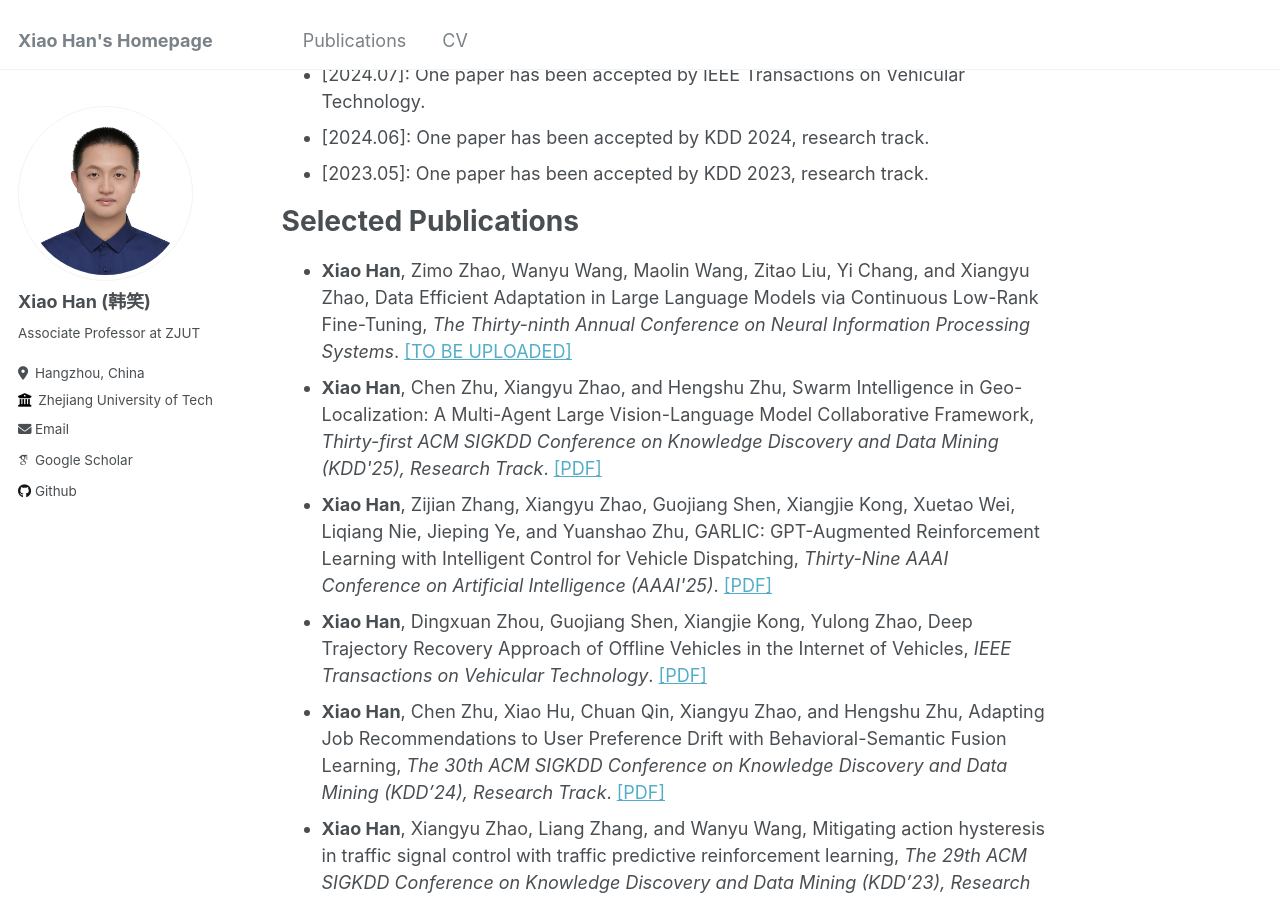
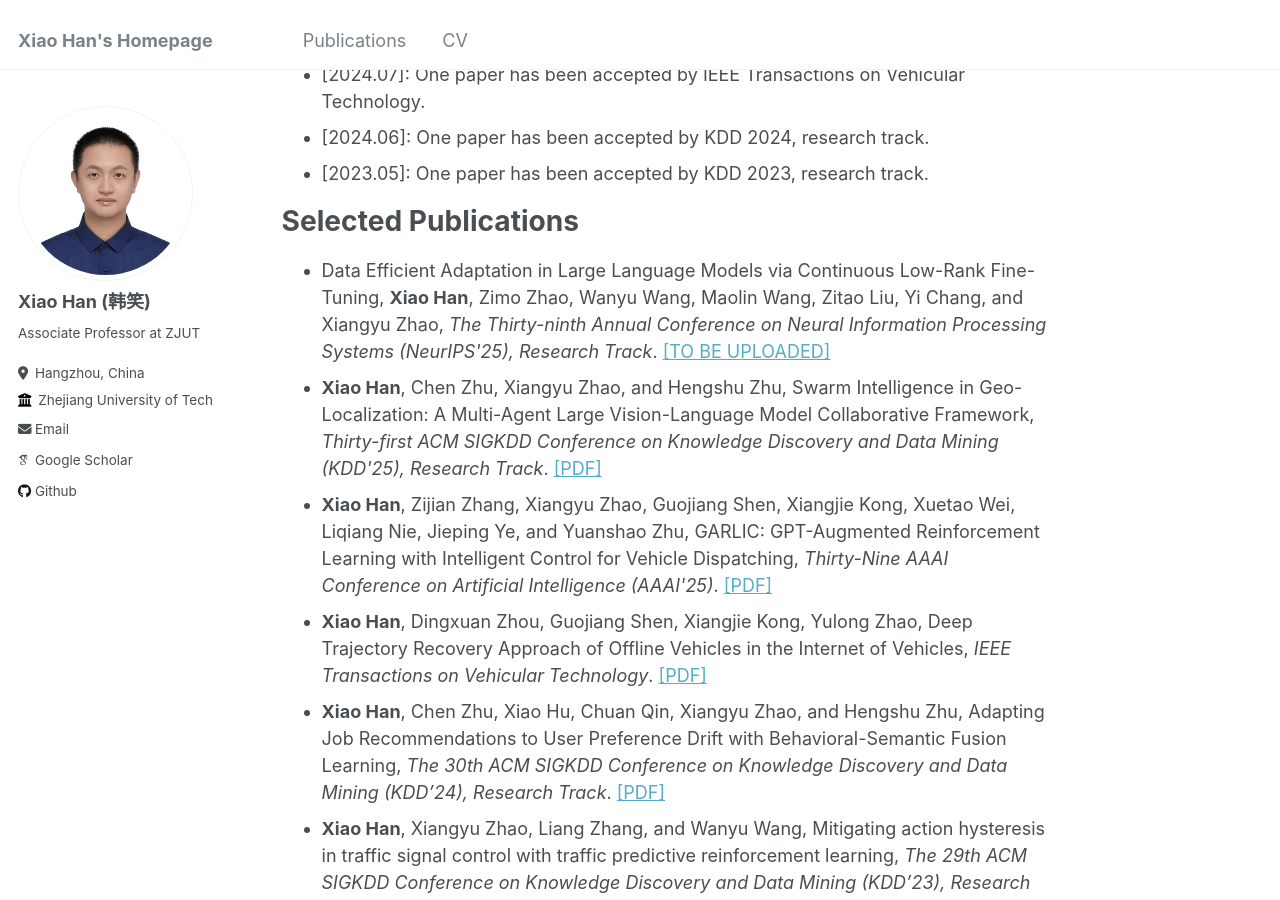
Before and after one commit to hahahenha/hahahenha.github.io, a Jekyll site: the page built from _pages/about.md, in a window 1280 px wide and 900 px high, scrolled down 790 px. Built offline with Jekyll 4.4.1, drawn with Linux system fonts in a browser that asks for light colours; some web fonts are replaced.

Commit message:
Update about.md

```diff
--- a/_pages/about.md
+++ b/_pages/about.md
@@ -56,11 +56,12 @@ If you are interested in collaborating with me or want to have a chat, always fe
 
 <ul>
   <li>
-  <Strong>Xiao Han</Strong>, Zimo Zhao, Wanyu Wang, Maolin Wang, Zitao Liu, Yi Chang, and Xiangyu Zhao,
     Data Efficient Adaptation in Large Language Models via Continuous Low-Rank Fine-Tuning,
-    <em>The Thirty-ninth Annual Conference on Neural Information Processing Systems</em>.
+    <Strong>Xiao Han</Strong>, Zimo Zhao, Wanyu Wang, Maolin Wang, Zitao Liu, Yi Chang, and Xiangyu Zhao,
+    <em>The Thirty-ninth Annual Conference on Neural Information Processing Systems (NeurIPS'25), Research Track</em>.
     <a target="_blank" rel="noopener" href="">[TO BE UPLOADED]</a>
   </li>
+
   <li>
   <Strong>Xiao Han</Strong>, Chen Zhu, Xiangyu Zhao, and Hengshu Zhu,
     Swarm Intelligence in Geo-Localization: A Multi-Agent Large Vision-Language Model Collaborative Framework,
```
